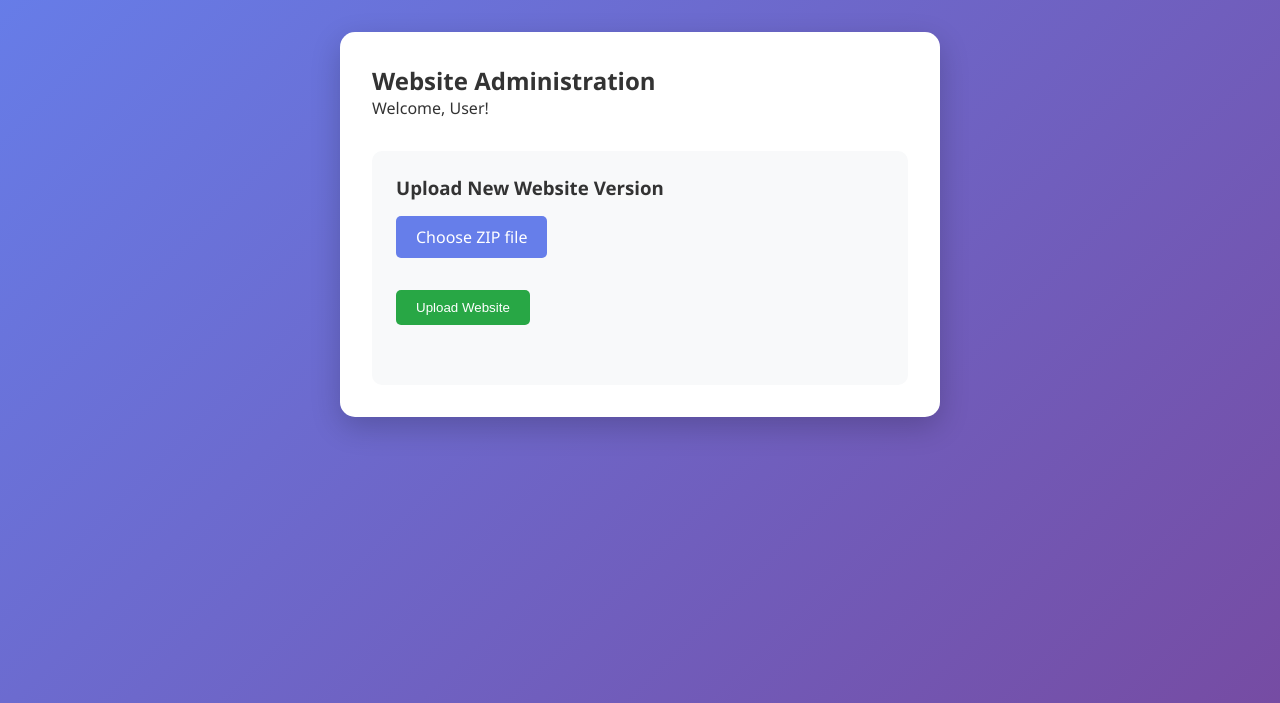
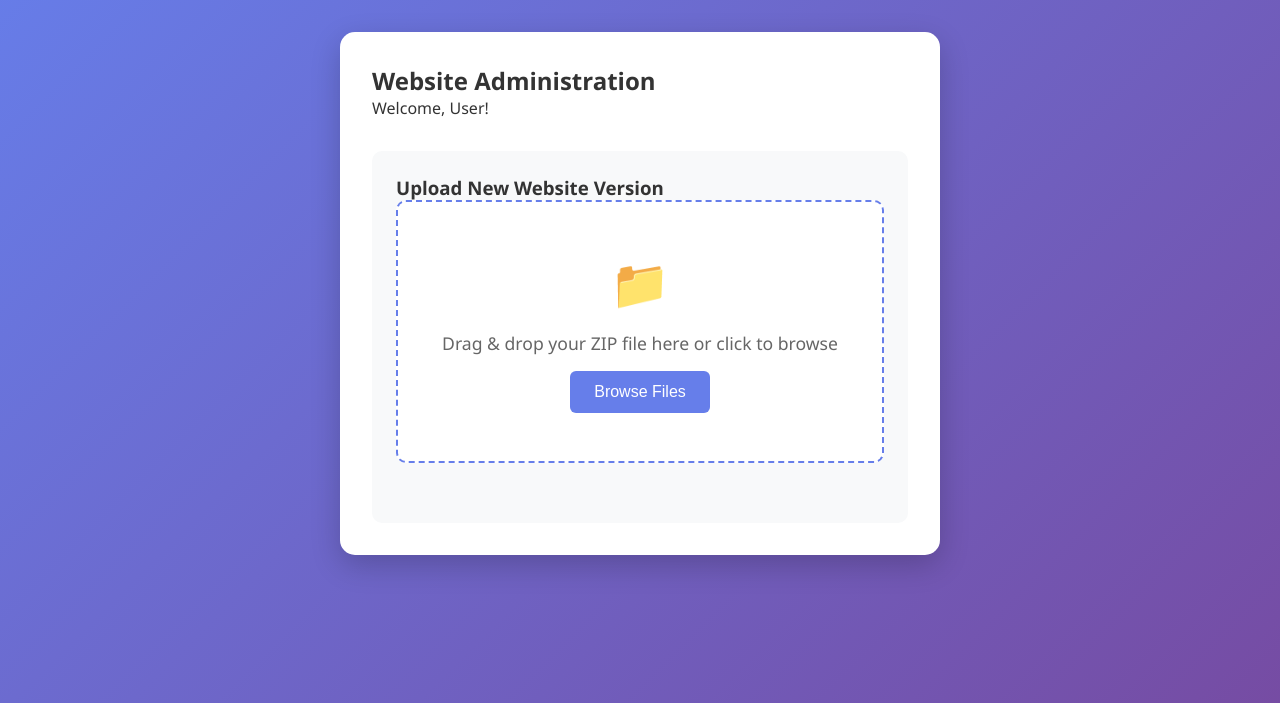
Before and after one commit to Sam9682/ai-staticwebsite, a Flask app: page /admin in a window 1280 px wide. Shown: the part 66-769 px from the top of the page. Run offline with Flask 3, Linux system fonts and the light colour scheme.

Commit message:
Adding upload button

```diff
--- a/static/css/style.css
+++ b/static/css/style.css
@@ -126,40 +126,98 @@ body {
     border-radius: 10px;
 }
 
-.file-input {
-    margin: 1rem 0;
+.upload-area {
+    border: 2px dashed #667eea;
+    border-radius: 10px;
+    padding: 3rem 2rem;
+    text-align: center;
+    background: white;
+    transition: all 0.3s ease;
+    cursor: pointer;
 }
 
-.file-input input[type="file"] {
+.upload-area:hover, .upload-area.drag-over {
+    border-color: #5a6fd8;
+    background: #f0f4ff;
+}
+
+.upload-content {
+    display: flex;
+    flex-direction: column;
+    align-items: center;
+    gap: 1rem;
+}
+
+.upload-icon {
+    font-size: 3rem;
+    color: #667eea;
+}
+
+.upload-area p {
+    margin: 0;
+    color: #666;
+    font-size: 1.1rem;
+}
+
+#website {
     display: none;
 }
 
-.file-input label {
-    display: inline-block;
-    padding: 10px 20px;
+.browse-btn {
     background: #667eea;
     color: white;
-    border-radius: 5px;
+    border: none;
+    padding: 12px 24px;
+    border-radius: 6px;
     cursor: pointer;
+    font-size: 1rem;
     transition: background 0.3s;
 }
 
-.file-input label:hover {
+.browse-btn:hover {
     background: #5a6fd8;
 }
 
-button[type="submit"] {
+.selected-file {
+    background: white;
+    padding: 1.5rem;
+    border-radius: 8px;
+    border: 1px solid #ddd;
+    display: flex;
+    align-items: center;
+    gap: 1rem;
+    flex-wrap: wrap;
+}
+
+.upload-btn {
     background: #28a745;
     color: white;
     border: none;
-    padding: 10px 20px;
-    border-radius: 5px;
+    padding: 8px 16px;
+    border-radius: 4px;
     cursor: pointer;
-    margin-top: 1rem;
 }
 
-button[type="submit"]:hover {
+.upload-btn:hover {
     background: #218838;
+}
+
+.upload-btn:disabled {
+    background: #6c757d;
+    cursor: not-allowed;
+}
+
+.cancel-btn {
+    background: #dc3545;
+    color: white;
+    border: none;
+    padding: 8px 16px;
+    border-radius: 4px;
+    cursor: pointer;
+}
+
+.cancel-btn:hover {
+    background: #c82333;
 }
 
 #uploadStatus {
--- a/templates/admin.html
+++ b/templates/admin.html
@@ -10,28 +10,88 @@
 
         <div class="upload-section">
             <h3>Upload New Website Version</h3>
-            <form id="uploadForm" enctype="multipart/form-data">
-                <div class="file-input">
+            <div class="upload-area" id="uploadArea">
+                <div class="upload-content">
+                    <div class="upload-icon">📁</div>
+                    <p>Drag & drop your ZIP file here or click to browse</p>
                     <input type="file" id="website" name="website" accept=".zip" required>
-                    <label for="website">Choose ZIP file</label>
+                    <button type="button" id="browseBtn" class="browse-btn">Browse Files</button>
                 </div>
-                <button type="submit">Upload Website</button>
-            </form>
+            </div>
+            <div class="selected-file" id="selectedFile" style="display: none;">
+                <span id="fileName"></span>
+                <button type="button" id="uploadBtn" class="upload-btn">Upload Website</button>
+                <button type="button" id="cancelBtn" class="cancel-btn">Cancel</button>
+            </div>
             <div id="uploadStatus"></div>
         </div>
     </div>
 </div>
 
 <script>
-document.getElementById('uploadForm').addEventListener('submit', async function(e) {
+const fileInput = document.getElementById('website');
+const uploadArea = document.getElementById('uploadArea');
+const selectedFile = document.getElementById('selectedFile');
+const fileName = document.getElementById('fileName');
+const browseBtn = document.getElementById('browseBtn');
+const uploadBtn = document.getElementById('uploadBtn');
+const cancelBtn = document.getElementById('cancelBtn');
+const statusDiv = document.getElementById('uploadStatus');
+
+// Browse button click
+browseBtn.addEventListener('click', () => fileInput.click());
+
+// Drag and drop events
+uploadArea.addEventListener('dragover', (e) => {
     e.preventDefault();
+    uploadArea.classList.add('drag-over');
+});
+
+uploadArea.addEventListener('dragleave', () => {
+    uploadArea.classList.remove('drag-over');
+});
+
+uploadArea.addEventListener('drop', (e) => {
+    e.preventDefault();
+    uploadArea.classList.remove('drag-over');
+    const files = e.dataTransfer.files;
+    if (files.length > 0 && files[0].name.endsWith('.zip')) {
+        fileInput.files = files;
+        showSelectedFile(files[0]);
+    }
+});
+
+// File input change
+fileInput.addEventListener('change', (e) => {
+    if (e.target.files.length > 0) {
+        showSelectedFile(e.target.files[0]);
+    }
+});
+
+// Show selected file
+function showSelectedFile(file) {
+    fileName.textContent = file.name;
+    uploadArea.style.display = 'none';
+    selectedFile.style.display = 'block';
+}
+
+// Cancel selection
+cancelBtn.addEventListener('click', () => {
+    fileInput.value = '';
+    uploadArea.style.display = 'block';
+    selectedFile.style.display = 'none';
+    statusDiv.innerHTML = '';
+});
+
+// Upload file
+uploadBtn.addEventListener('click', async () => {
+    if (!fileInput.files[0]) return;
 
     const formData = new FormData();
-    const fileInput = document.getElementById('website');
     formData.append('website', fileInput.files[0]);
 
-    const statusDiv = document.getElementById('uploadStatus');
-    statusDiv.innerHTML = 'Uploading...';
+    statusDiv.innerHTML = '⏳ Uploading...';
+    uploadBtn.disabled = true;
 
     try {
         const response = await fetch('/admin/upload', {
@@ -44,11 +104,15 @@ document.getElementById('uploadForm').addEventListener('submit', async function(
         if (result.success) {
             statusDiv.innerHTML = `✅ Website updated successfully! Version: ${result.version}`;
             fileInput.value = '';
+            uploadArea.style.display = 'block';
+            selectedFile.style.display = 'none';
         } else {
             statusDiv.innerHTML = `❌ Error: ${result.error}`;
         }
     } catch (error) {
         statusDiv.innerHTML = `❌ Upload failed: ${error.message}`;
+    } finally {
+        uploadBtn.disabled = false;
     }
 });
 </script>
```
Also changed, not shown: 1 other file.
